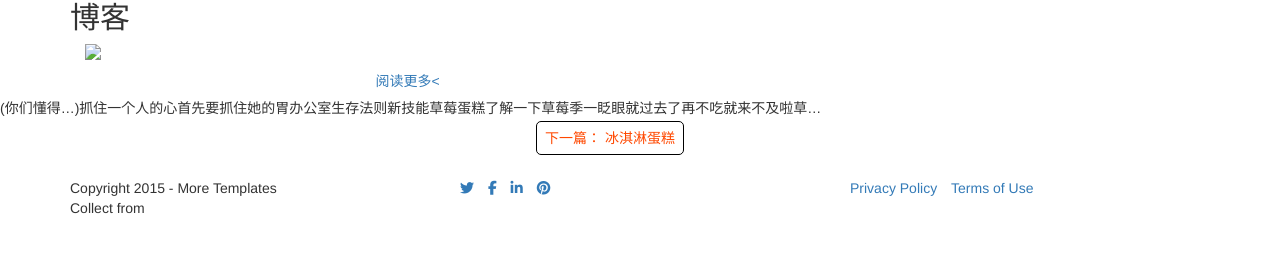
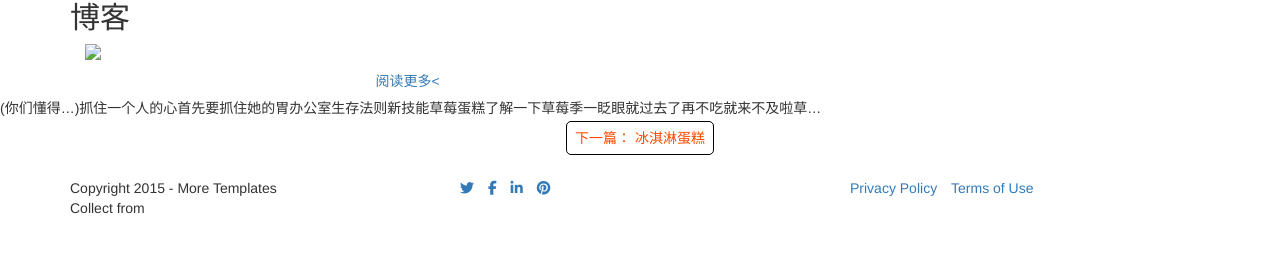
Before and after one commit to su2828/hotel, a Jekyll site: the page built from _posts/2019-11-22-one - 副本 (2).md, in a window 1280 px wide. Shown: the part 414-667 px from the top of the page. Built offline with Jekyll 4.4.1, drawn with Linux system fonts in a browser that asks for light colours; nearby versions of some CDN libraries; library files that are not in the unit come from our copies.

Commit message:
Update aa.html

```diff
--- a/_layouts/aa.html
+++ b/_layouts/aa.html
@@ -70,7 +70,7 @@
             <a style="border: 1px solid #000;border-radius:5px;color:#ff4800;padding: 8px;margin:10px" href="{{site.baseurl}}{{page.previous.url}}">上一篇： {{page.previous.title}}</a>
           {% endif %}
           {% if page.next %}
-            <a style="border: 1px solid #000;border-radius:5px;color:#ff4800;padding: 8px;margin: 10px;margin-left:-50px" href="{{site.baseurl}}{{page.next.url}}">下一篇： {{page.next.title}}</a>
+            <a style="border: 1px solid #000;border-radius:5px;color:#ff4800;padding: 8px;margin: 10px;" href="{{site.baseurl}}{{page.next.url}}">下一篇： {{page.next.title}}</a>
           {% endif %}
 
         </div>
```
